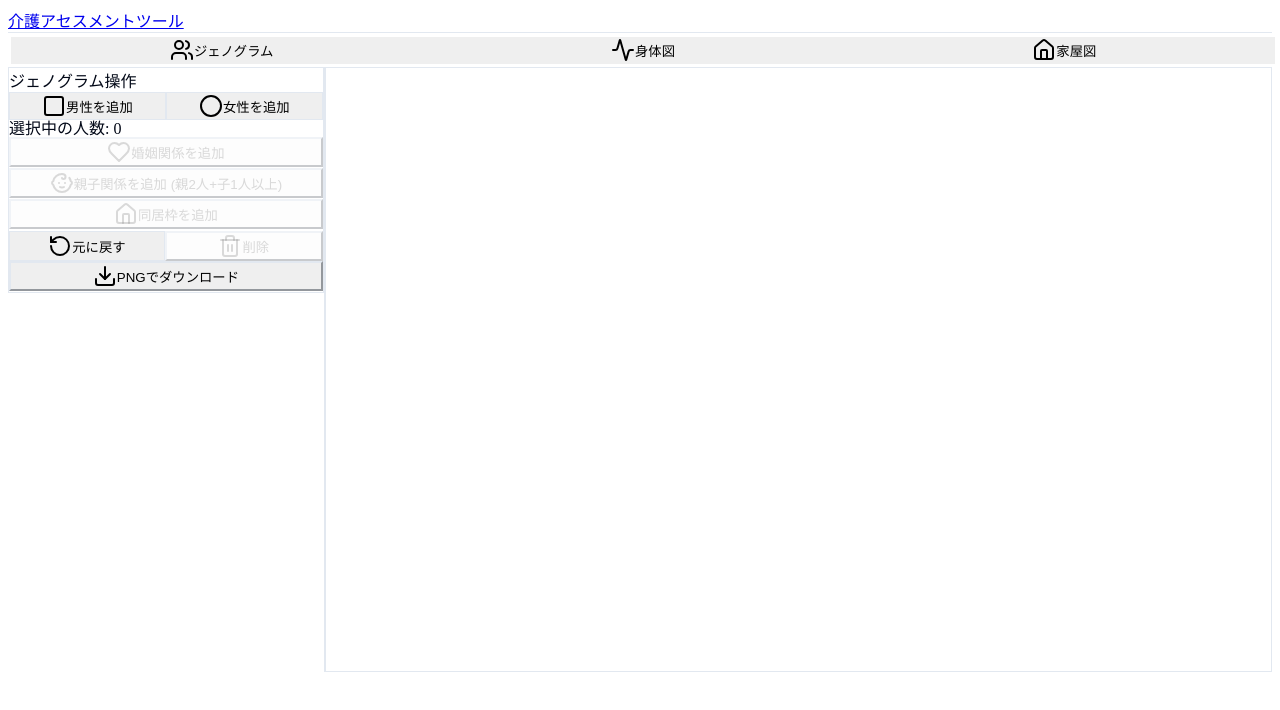
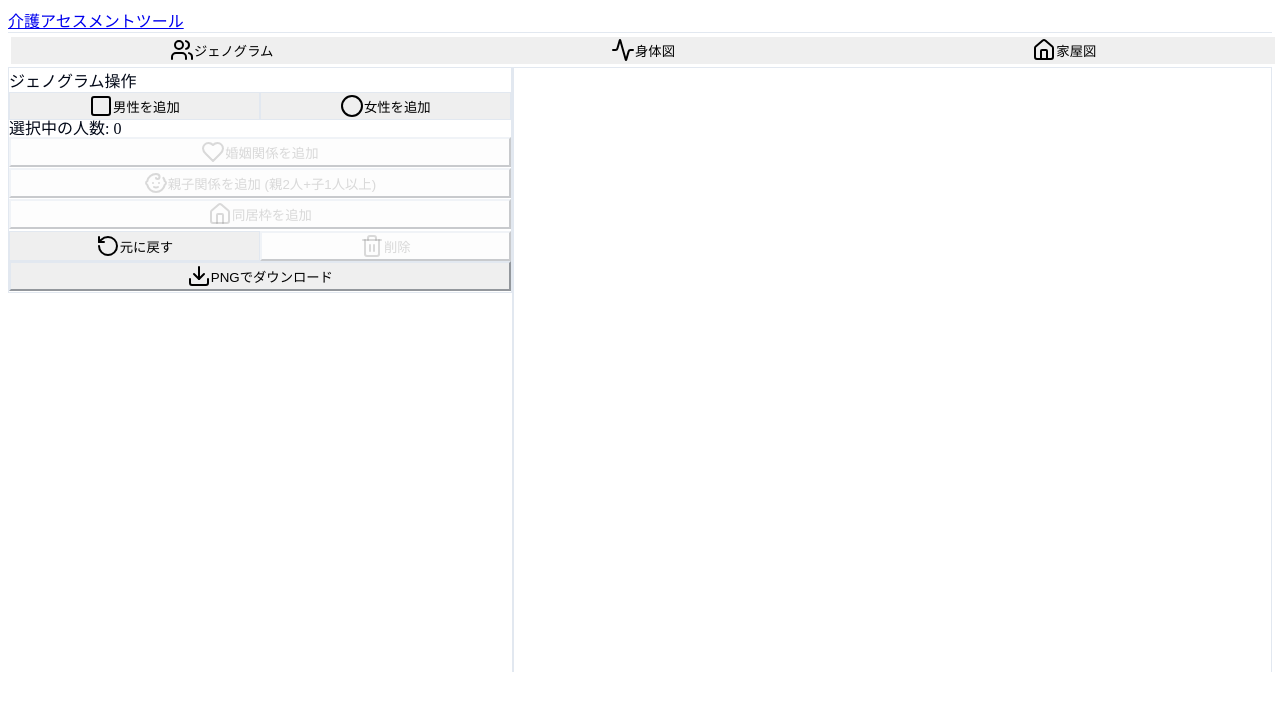
Before and after one commit to kids-masaru/genogram, a React (Vite) app: page / in a window 1280 px wide. Shown: the top 710 px of the page. Built offline with nearby package versions, Linux system fonts and the light colour scheme.

Commit message:
Update GenogramTool.jsx

```diff
--- a/src/components/GenogramTool.jsx
+++ b/src/components/GenogramTool.jsx
@@ -29,16 +29,33 @@ const GenogramTool = () => {
 
     const resizeCanvas = () => {
       const container = canvas.parentElement
+      if (!container) return; // コンテナがない場合は早期リターン
       const rect = container.getBoundingClientRect()
       canvas.width = rect.width
-      canvas.height = Math.max(600, rect.width * 0.6)
+      canvas.height = Math.max(600, rect.width * 0.6) // 高さをコンテナ幅や最小値に基づいて設定
       drawCanvas()
     }
 
+    // コンテナのリサイズを監視 (ResizeObserver の方が望ましい場合もある)
+    const container = canvas.parentElement;
+    const resizeObserver = new ResizeObserver(resizeCanvas);
+    if (container) {
+      resizeObserver.observe(container);
+    }
+
+    // ウィンドウリサイズでも念のため実行
+    window.addEventListener('resize', resizeCanvas)
+
+    // 初回実行
     resizeCanvas()
-    window.addEventListener('resize', resizeCanvas)
-    return () => window.removeEventListener('resize', resizeCanvas)
-  }, [people, relationships, households, selectedPeople])
+
+    return () => {
+      if (container) {
+        resizeObserver.unobserve(container);
+      }
+      window.removeEventListener('resize', resizeCanvas)
+    }
+  }, [people, relationships, households, selectedPeople]) // 依存配列に drawCanvas を追加する必要はない
 
   // Save state for undo
   const saveState = () => {
@@ -333,11 +350,16 @@ const GenogramTool = () => {
 
   // Event handlers
   const getPersonAtPoint = (x, y) => {
-    return people.find(person => {
-      const dx = x - person.x
-      const dy = y - person.y
-      return dx * dx + dy * dy <= 20 * 20 // 半径20px以内
-    })
+    // 逆順で検索して、上に描画されている人を優先的に選択
+    for (let i = people.length - 1; i >= 0; i--) {
+      const person = people[i];
+      const dx = x - person.x;
+      const dy = y - person.y;
+      if (dx * dx + dy * dy <= 20 * 20) { // 半径20px以内
+        return person;
+      }
+    }
+    return null;
   }
 
   const handleMouseDown = (event) => {
@@ -350,7 +372,8 @@ const GenogramTool = () => {
 
     if (person) {
       setDraggedPerson(person)
-      saveState()
+      // ドラッグ開始時にすぐに保存すると、クリックとの区別が難しくなる
+      // saveState() // MouseUp で保存するように変更も検討
     }
   }
 
@@ -365,14 +388,28 @@ const GenogramTool = () => {
     setPeople(prev => prev.map(p =>
       p.id === draggedPerson.id ? { ...p, x, y } : p
     ))
+    // マウスムーブのたびに描画すると重くなる可能性があるため、
+    // requestAnimationFrame を使うか、drawCanvas() を直接呼ぶ
     drawCanvas()
   }
 
-  const handleMouseUp = () => {
+  const handleMouseUp = (event) => {
+    // ドラッグが完了した（=位置が変わった）場合にのみ履歴に保存
+    if (draggedPerson) {
+      // ここで saveState() を呼ぶと、ドラッグ完了ごとに履歴が残る
+      // ただし、クリックとドラッグの判別が難しい
+      // クリックでも MouseDown -> MouseUp が発生するため
+    }
     setDraggedPerson(null)
   }
 
   const handleClick = (event) => {
+    // ドラッグ中はクリック処理を無効にする
+    if (draggedPerson && (event.movementX !== 0 || event.movementY !== 0)) {
+       // setDraggedPerson(null) // MouseUpで処理するので、ここでは何もしない
+       return
+    }
+
     const canvas = canvasRef.current
     const rect = canvas.getBoundingClientRect()
     const x = event.clientX - rect.left
@@ -382,19 +419,19 @@ const GenogramTool = () => {
 
     if (person) {
       // 複数選択を可能にするロジック
-      setSelectedPerson(person)
+      setSelectedPerson(person) // 最後にクリックした人を詳細表示対象にする
       setSelectedPeople(prev => {
         const newSet = new Set(prev)
 
-        if (newSet.has(person.id)) {
-          newSet.delete(person.id)
-        } else {
+        if (event.shiftKey) { // Shiftキーを押しながらクリックで複数選択/解除
+          if (newSet.has(person.id)) {
+            newSet.delete(person.id)
+          } else {
+            newSet.add(person.id)
+          }
+        } else { // Shiftキーなしの場合は、その人だけを選択
+          newSet.clear()
           newSet.add(person.id)
-        }
-
-        // 選択が一つもない場合は、現在の人物を選択状態にする
-        if (newSet.size === 0) {
-            newSet.add(person.id)
         }
 
         return newSet
@@ -404,9 +441,12 @@ const GenogramTool = () => {
       setSelectedPerson(null)
       setSelectedPeople(new Set())
     }
+
+    // クリック時には状態を保存する（ドラッグ開始とは別）
+    // ただし、ドラッグ後のMouseUpでもClickイベントが発生することがあるため注意
+    // saveState() // 適切なタイミングを要検討
   }
 
-  // ... (以下、省略) ...
 
   // Download as PNG
   const downloadCanvas = () => {
@@ -446,13 +486,17 @@ const GenogramTool = () => {
 
   return (
     <div className="flex h-full">
-      <div className="w-1/4 p-4 border-r space-y-4">
+      {/* ↓↓↓ (修正点 1) 左ペイン：幅を固定(w-96)し、余白(p-6)と要素間(space-y-6)を増やす */}
+      <div className="w-96 flex-shrink-0 border-r bg-muted/40 p-6 space-y-6 overflow-y-auto">
         <Card>
           <CardHeader>
             <CardTitle className="text-lg">ジェノグラム操作</CardTitle>
           </CardHeader>
-          <CardContent className="space-y-3">
-            <div className="flex space-x-2">
+          {/* ↓↓↓ (修正点 2) カード内の余白を増やす (space-y-4) */}
+          <CardContent className="space-y-4">
+
+            {/* ↓↓↓ (修正点 3) ボタンを2列グリッドにし、隙間(gap-4)を増やす */}
+            <div className="grid grid-cols-2 gap-4">
               <Button onClick={() => addPerson('male')} className="flex-1" variant="outline">
                 <Square className="w-4 h-4 mr-2" /> 男性を追加
               </Button>
@@ -460,8 +504,11 @@ const GenogramTool = () => {
                 <Circle className="w-4 h-4 mr-2" /> 女性を追加
               </Button>
             </div>
+
             <Separator />
-            <div className="space-y-2">
+
+            {/* ↓↓↓ (修正点 4) ボタン間の隙間を増やす (space-y-3) */}
+            <div className="space-y-3">
               <Label>選択中の人数: {selectedPeople.size}</Label>
               <Button
                 onClick={() => addRelationship('marriage')}
@@ -485,8 +532,11 @@ const GenogramTool = () => {
                 <Home className="w-4 h-4 mr-2" /> 同居枠を追加
               </Button>
             </div>
+
             <Separator />
-            <div className="flex space-x-2">
+
+            {/* ↓↓↓ (修正点 5) ボタンを2列グリッドにし、隙間(gap-4)を増やす */}
+            <div className="grid grid-cols-2 gap-4">
               <Button onClick={undo} className="flex-1" variant="outline">
                 <RotateCcw className="w-4 h-4 mr-2" /> 元に戻す
               </Button>
@@ -494,6 +544,7 @@ const GenogramTool = () => {
                 <Trash2 className="w-4 h-4 mr-2" /> 削除
               </Button>
             </div>
+
             <Button onClick={downloadCanvas} className="w-full">
               <Download className="w-4 h-4 mr-2" /> PNGでダウンロード
             </Button>
@@ -505,8 +556,11 @@ const GenogramTool = () => {
             <CardHeader>
               <CardTitle className="text-lg">人物詳細 ({selectedPerson.id})</CardTitle>
             </CardHeader>
-            <CardContent className="space-y-3">
-              <div className="space-y-1">
+            {/* ↓↓↓ (修正点 6) カード内の余白を増やす (space-y-4) */}
+            <CardContent className="space-y-4">
+
+              {/* ↓↓↓ (修正点 7) LabelとInputの間の隙間を増やす (space-y-2) */}
+              <div className="space-y-2">
                 <Label htmlFor="name">名前</Label>
                 <Input
                   id="name"
@@ -514,7 +568,7 @@ const GenogramTool = () => {
                   onChange={(e) => updatePersonDetails('name', e.target.value)}
                 />
               </div>
-              <div className="space-y-1">
+              <div className="space-y-2">
                 <Label htmlFor="age">年齢</Label>
                 <Input
                   id="age"
@@ -523,7 +577,7 @@ const GenogramTool = () => {
                   onChange={(e) => updatePersonDetails('age', e.target.value)}
                 />
               </div>
-              <div className="space-y-1">
+              <div className="space-y-2">
                 <Label htmlFor="notes">備考</Label>
                 <Textarea
                   id="notes"
@@ -531,8 +585,11 @@ const GenogramTool = () => {
                   onChange={(e) => updatePersonDetails('notes', e.target.value)}
                 />
               </div>
+
               <Separator />
-              <div className="space-y-2">
+
+              {/* ↓↓↓ (修正点 8) ボタン間の隙間を増やす (space-y-3) */}
+              <div className="space-y-3">
                 <Button
                   onClick={() => toggleStatus('isDeceased')}
                   variant={selectedPerson.isDeceased ? 'default' : 'outline'}
@@ -559,11 +616,14 @@ const GenogramTool = () => {
           </Card>
         )}
       </div>
-      <div className="w-3/4 p-4">
-        <div className="border rounded-lg shadow-lg overflow-hidden">
+
+      {/* ↓↓↓ (修正点 9) 右ペイン：残り幅すべて(flex-1)を使い、余白(p-8)を大きくする */}
+      <div className="flex-1 p-8 overflow-hidden">
+        {/* ↓↓↓ (修正点 10) キャンバスの枠：角丸(rounded-xl)と影(shadow-xl)をモダンに */}
+        <div className="border rounded-xl shadow-xl overflow-hidden h-full">
           <canvas
             ref={canvasRef}
-            className="w-full"
+            className="w-full h-full" // キャンバスがコンテナいっぱいに広がるように
             onMouseDown={handleMouseDown}
             onMouseMove={handleMouseMove}
             onMouseUp={handleMouseUp}
```
